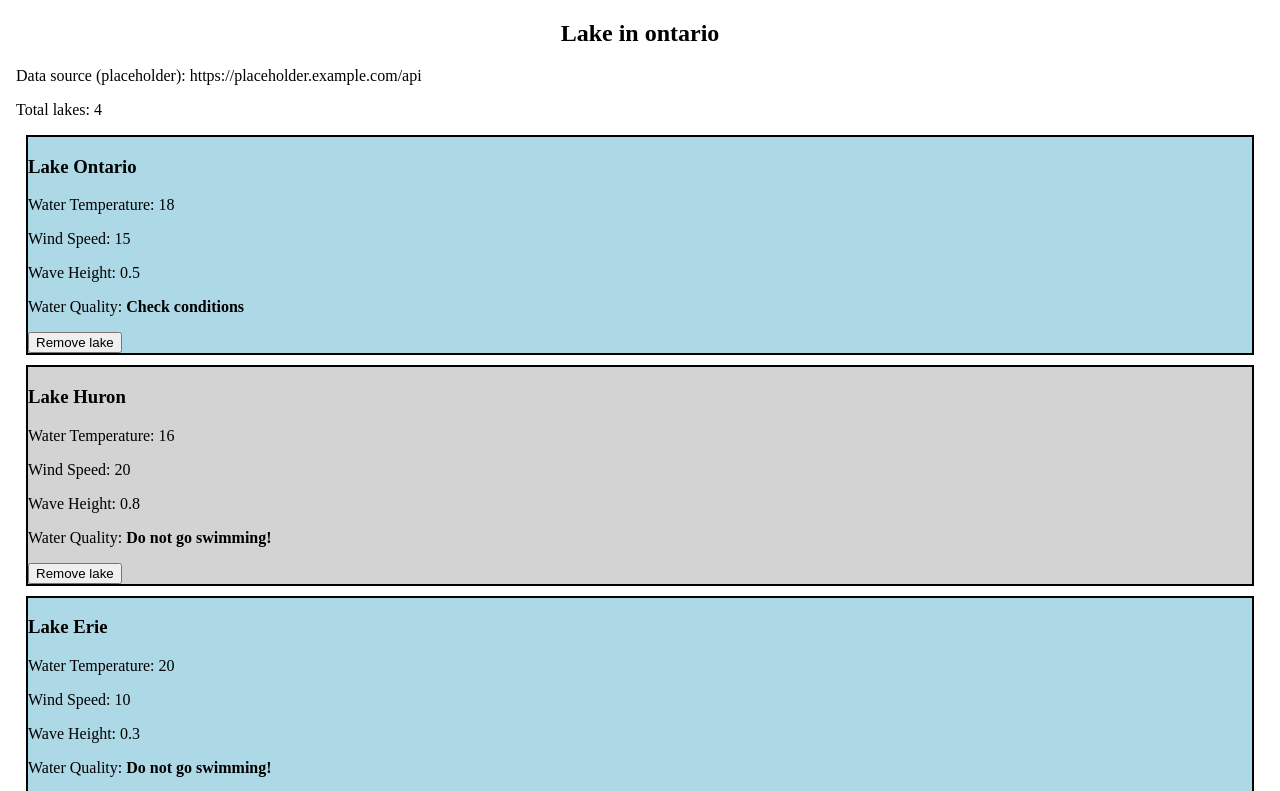
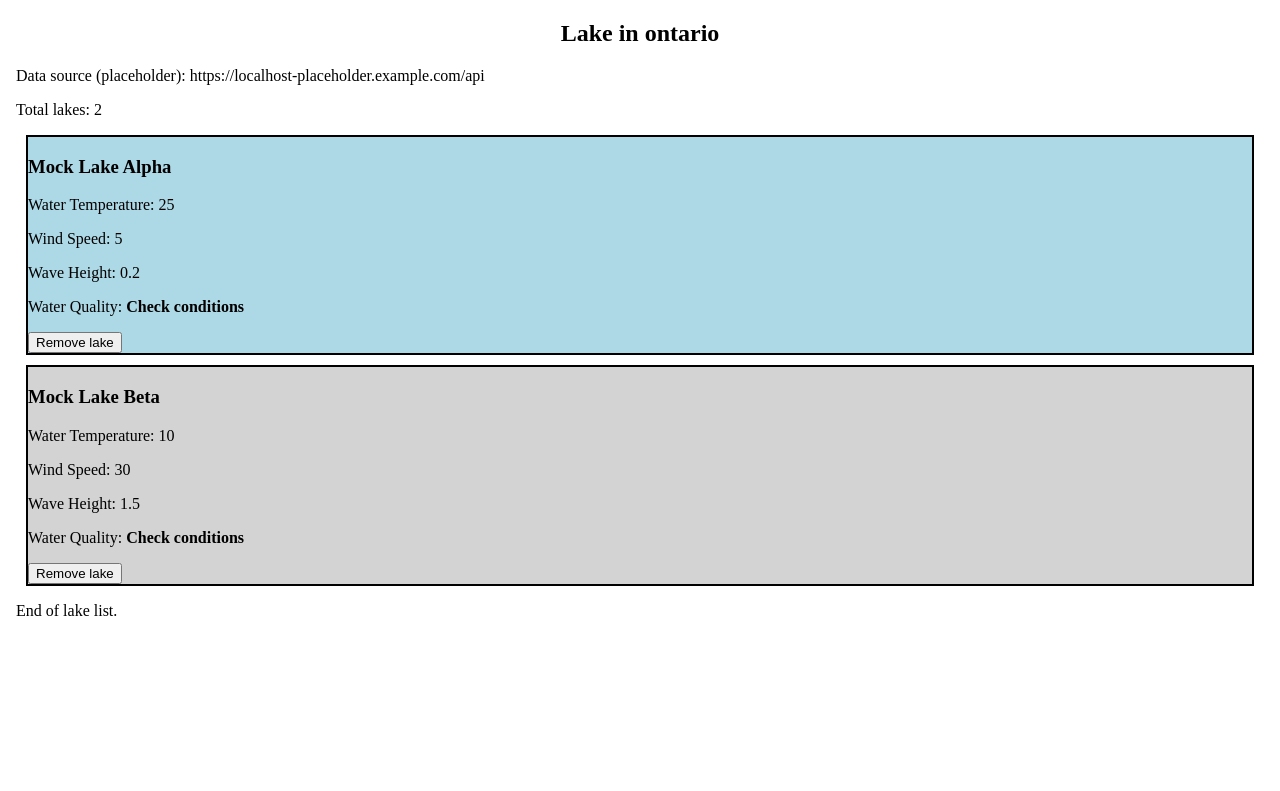
Before and after one commit to Siminder/Siminder-Bansal_Learning_AngularF26, an Angular app: page / in a window 1280 px wide. Shown: the top 791 px of the page. Built offline with nearby package versions, Linux system fonts and the light colour scheme.

Commit message:
4 * final commit - added mock lakes

```diff
--- a/src/app/app.config.ts
+++ b/src/app/app.config.ts
@@ -2,6 +2,8 @@ import { ApplicationConfig, provideBrowserGlobalErrorListeners } from '@angular/
 import { provideRouter } from '@angular/router';
 import { routes } from './app.routes';
 import { APP_CONFIG } from './shared/app-config';
+import { LakeService } from './services/lake';
+import { MockLakeService } from './services/mock-lake';
 
 export const appConfig: ApplicationConfig = {
   providers: [
@@ -9,10 +11,17 @@ export const appConfig: ApplicationConfig = {
     provideRouter(routes),
     {
       provide: APP_CONFIG,
-      useValue: {
-        apiBaseUrl: 'https://placeholder.example.com/api',
+      useFactory: () => ({
+        apiBaseUrl:
+          location.hostname === 'localhost'
+            ? 'https://localhost-placeholder.example.com/api'
+            : 'https://placeholder.example.com/api',
         defaultCategory: 'all',
-      },
+      }),
+    },
+    {
+      provide: LakeService,
+      useClass: MockLakeService,
     },
   ],
 };
--- a/src/app/services/lake.ts
+++ b/src/app/services/lake.ts
@@ -1,7 +1,7 @@
 import {signal, computed, effect } from '@angular/core';
 import { Lake } from '../shared/models/lake';
 import { inject, Injectable } from '@angular/core';
-import { APP_CONFIG, FEATURE_FLAGS } from '../shared/app-config';
+import { APP_CONFIG } from '../shared/app-config';
 
 @Injectable({
   providedIn: 'root',
@@ -67,14 +67,8 @@ export class LakeService {
 
   private config = inject(APP_CONFIG);
 
-  private flags = inject(FEATURE_FLAGS, {
-    optional: true,
-  });
+
 
   apiBaseUrl = this.config.apiBaseUrl;
 
-  featureFlags = this.flags ?? {
-    showWindSpeed: false,
-    showWaveHeight: false,
-  };
 }
--- /dev/null
+++ b/src/app/services/mock-lake.ts
@@ -0,0 +1,48 @@
+import { Injectable, signal, computed, effect, inject } from '@angular/core';
+import { Lake } from '../shared/models/lake';
+import { APP_CONFIG, FEATURE_FLAGS } from '../shared/app-config';
+
+@Injectable()
+export class MockLakeService {
+  private config = inject(APP_CONFIG);
+
+
+  apiBaseUrl = this.config.apiBaseUrl;
+
+  private lakeData = signal<Lake[]>([
+    {
+      name: 'Mock Lake Alpha',
+      waterTemperature: 25,
+      waveHeight: 0.2,
+      windSpeed: 5,
+      waterQuality: 100,
+    },
+    {
+      name: 'Mock Lake Beta',
+      waterTemperature: 10,
+      waveHeight: 1.5,
+      windSpeed: 30,
+      waterQuality: 600,
+    },
+  ]);
+
+  lakes = this.lakeData.asReadonly();
+
+  safeLakes = computed(() => this.lakes().filter((lake) => lake.waterQuality <= 300));
+
+  safeLakeCount = computed(() => this.safeLakes().length);
+
+  constructor() {
+    effect(() => {
+      console.log('Mock lake count:', this.lakes().length);
+    });
+  }
+
+  addLake(newLake: Lake): void {
+    this.lakeData.update((list) => [...list, newLake]);
+  }
+
+  removeLake(name: string): void {
+    this.lakeData.update((list) => list.filter((lake) => lake.name !== name));
+  }
+}
--- a/src/app/shared/app-config.ts
+++ b/src/app/shared/app-config.ts
@@ -6,10 +6,3 @@ export interface AppConfig {
 }
 
 export const APP_CONFIG = new InjectionToken<AppConfig>('app.config');
-
-export interface FeatureFlags {
-  showWindSpeed: boolean;
-  showWaveHeight: boolean;
-}
-
-export const FEATURE_FLAGS = new InjectionToken<FeatureFlags>('feature.flags');
```
